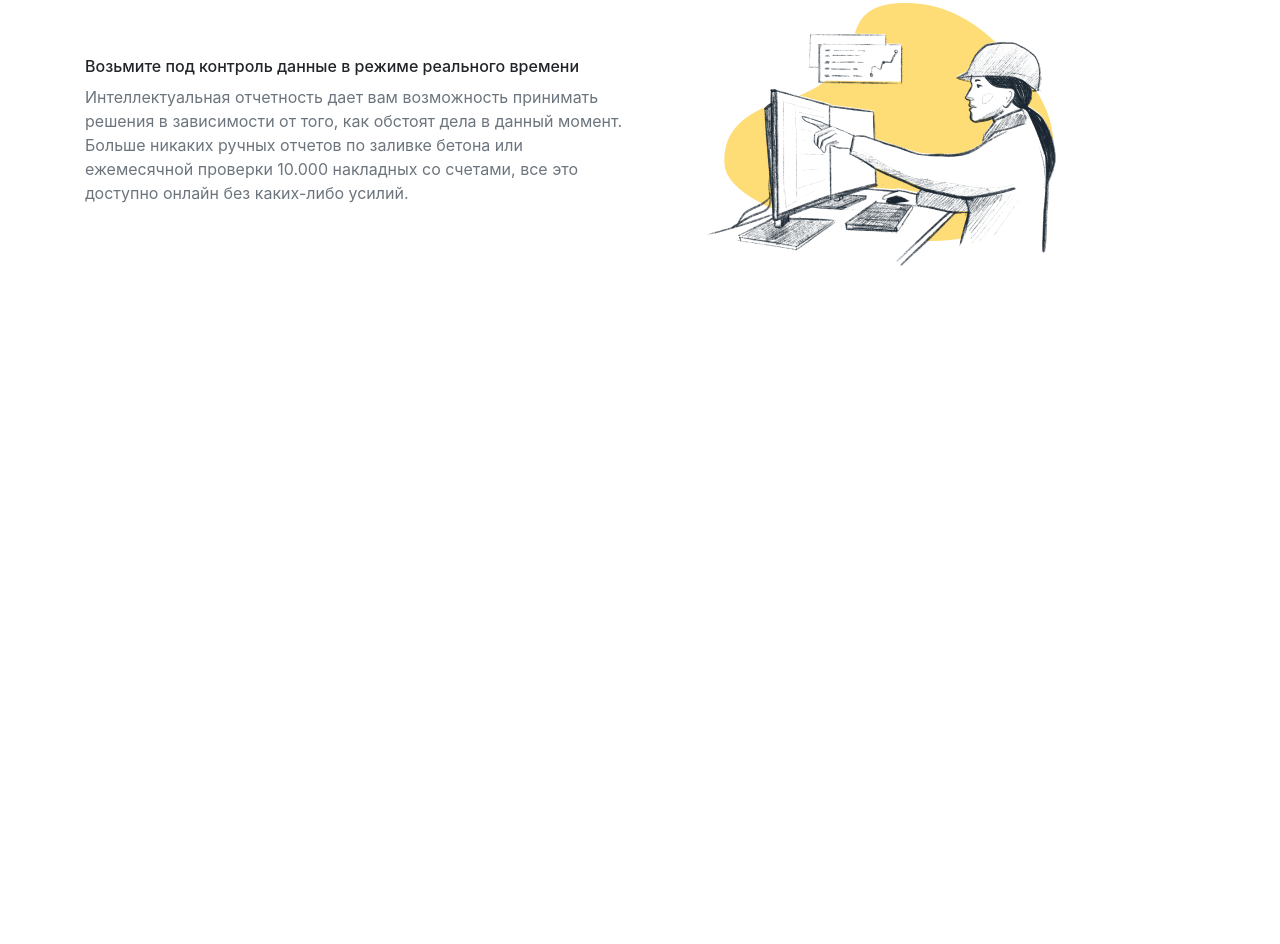
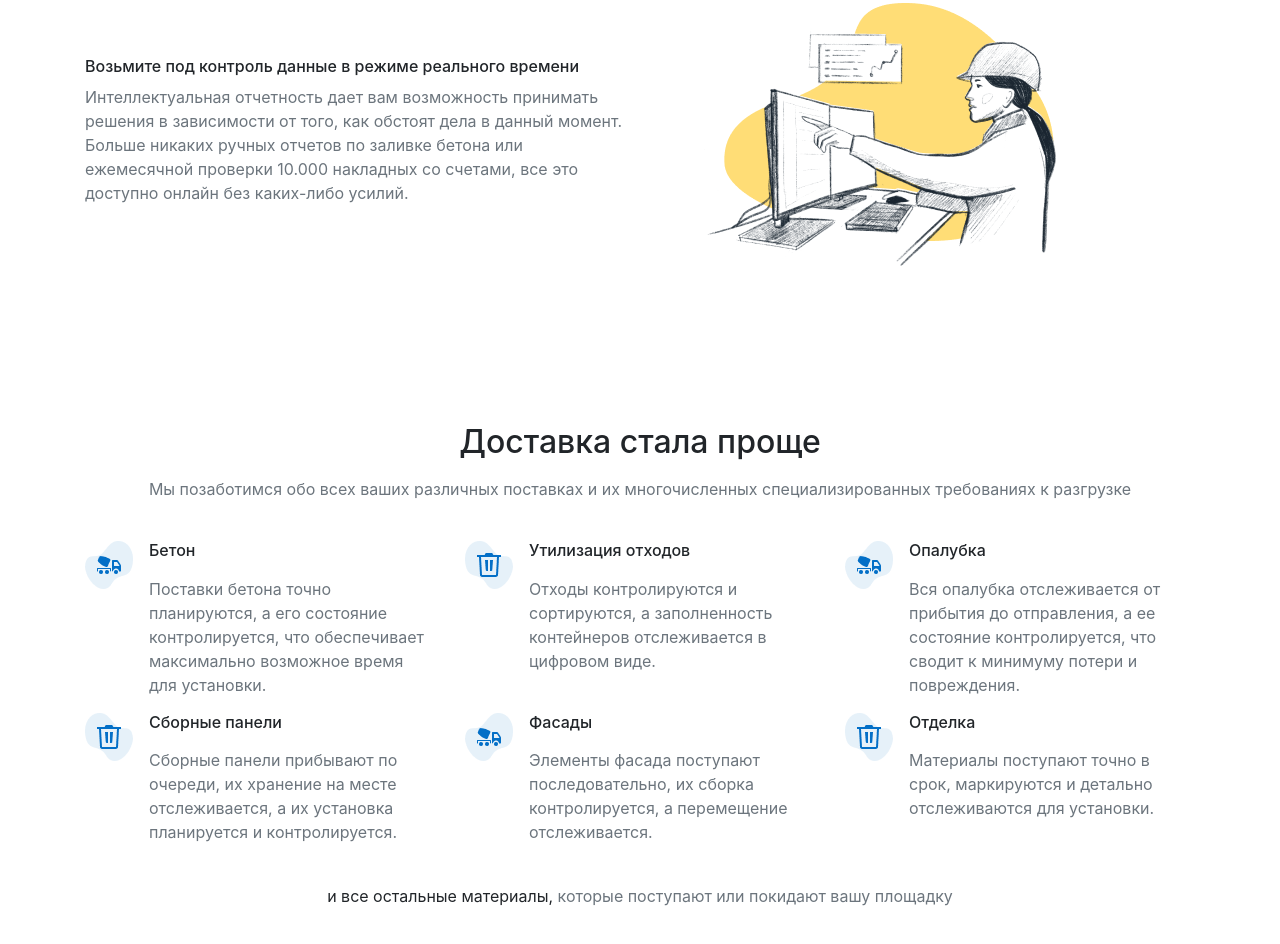
Before and after one commit to eich47/building, a website: page index.html in a window 1280 px wide. Shown: the part 3650-4594 px from the top of the page. Before the commit the page ends 4073 px from the top, so only its background shows below. Drawn offline with nearby package versions, Linux system fonts and the light colour scheme.

Commit message:
блок "доставка"

```diff
--- a/css/style.css
+++ b/css/style.css
@@ -21,3 +21,8 @@
 .name-site .h1{
     font-size: 48px;
 }
+
+/*блок доставка*/
+.delivery-item .image{
+    width: 48px;
+}
--- a/index.html
+++ b/index.html
@@ -363,7 +363,131 @@
         </div>
       </div>
     </section>
+    <!--Доставка-->
+    <section class="ms delivery">
+      <div class="container mb-4">
+        <div class="row">
+          <div class="col-12">
+            <h2 class="text-center mb-3">Доставка стала проще</h2>
+            <p class="text-center text-muted">
+              Мы позаботимся обо всех ваших различных поставках и их
+              многочисленных специализированных требованиях к разгрузке
+            </p>
+          </div>
+        </div>
+      </div>
+      <!--      доставка пункты-->
+      <div class="container mb-4">
+        <div class="row">
+          <!--          1-->
+          <div class="col-sm-6 col-md-4 delivery-item">
+            <div class="d-flex">
+              <div class="image mr-3">
+                <img src="image/delivery/beton.png" alt="" />
+              </div>
+              <div class="text">
+                <h3 class="h6 mb-3">Бетон</h3>
+                <p class="text-muted">
+                  Поставки бетона точно планируются, а его состояние
+                  контролируется, что обеспечивает максимально возможное время
+                  для установки.
+                </p>
+              </div>
+            </div>
+          </div>
+          <!--          2-->
+          <div class="col-sm-6 col-md-4 delivery-item">
+            <div class="d-flex">
+              <div class="image mr-3">
+                <img src="image/delivery/waste.png" alt="" />
+              </div>
+              <div class="text">
+                <h3 class="h6 mb-3">Утилизация отходов</h3>
+                <p class="text-muted">
+                  Отходы контролируются и сортируются, а заполненность
+                  контейнеров отслеживается в цифровом виде.
+                </p>
+              </div>
+            </div>
+          </div>
+          <!--          3-->
+          <div class="col-sm-6 col-md-4 delivery-item">
+            <div class="d-flex">
+              <div class="image mr-3">
+                <img src="image/delivery/beton.png" alt="" />
+              </div>
+              <div class="text">
+                <h3 class="h6 mb-3">Опалубка</h3>
+                <p class="text-muted">
+                  Вся опалубка отслеживается от прибытия до отправления, а ее
+                  состояние контролируется, что сводит к минимуму потери и
+                  повреждения.
+                </p>
+              </div>
+            </div>
+          </div>
 
+          <!--          4-->
+          <div class="col-sm-6 col-md-4 delivery-item">
+            <div class="d-flex">
+              <div class="image mr-3">
+                <img src="image/delivery/waste.png" alt="" />
+              </div>
+              <div class="text">
+                <h3 class="h6 mb-3">Сборные панели</h3>
+                <p class="text-muted">
+                  Сборные панели прибывают по очереди, их хранение на месте
+                  отслеживается, а их установка планируется и контролируется.
+                </p>
+              </div>
+            </div>
+          </div>
+
+          <!--          5-->
+          <div class="col-sm-6 col-md-4 delivery-item">
+            <div class="d-flex">
+              <div class="image mr-3">
+                <img src="image/delivery/beton.png" alt="" />
+              </div>
+              <div class="text">
+                <h3 class="h6 mb-3">Фасады</h3>
+                <p class="text-muted">
+                  Элементы фасада поступают последовательно, их сборка
+                  контролируется, а перемещение отслеживается.
+                </p>
+              </div>
+            </div>
+          </div>
+          <!--          6-->
+          <div class="col-sm-6 col-md-4 delivery-item">
+            <div class="d-flex">
+              <div class="image mr-3">
+                <img src="image/delivery/waste.png" alt="" />
+              </div>
+              <div class="text">
+                <h3 class="h6 mb-3">Отделка</h3>
+                <p class="text-muted">
+                  Материалы поступают точно в срок, маркируются и детально
+                  отслеживаются для установки.
+                </p>
+              </div>
+            </div>
+          </div>
+        </div>
+      </div>
+      <div class="container">
+        <div class="row justify-content-center">
+          <div class="col-md-10">
+            <p class="delivery-text text-center">
+              <span>и все остальные материалы,</span>
+              <span class="text-muted"
+                >которые поступают или покидают вашу площадку</span
+              >
+            </p>
+          </div>
+        </div>
+      </div>
+    </section>
     <!-- Optional JavaScript; choose one of the two! -->
 
     <!-- Option 1: jQuery and Bootstrap Bundle (includes Popper) -->
```
Also changed, not shown: image/delivery/beton.png (added), image/delivery/waste.png (added).
